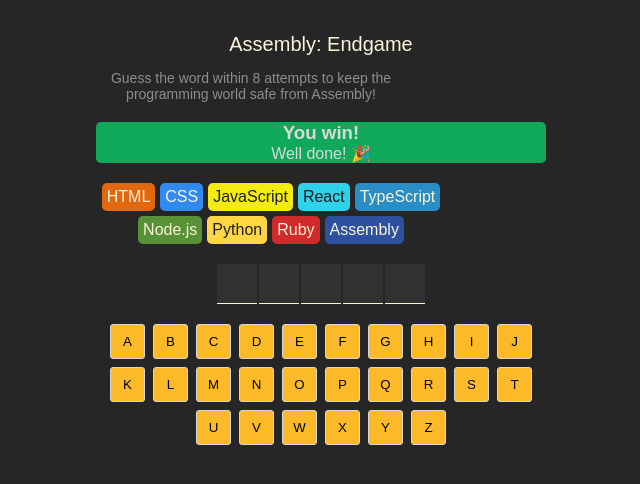
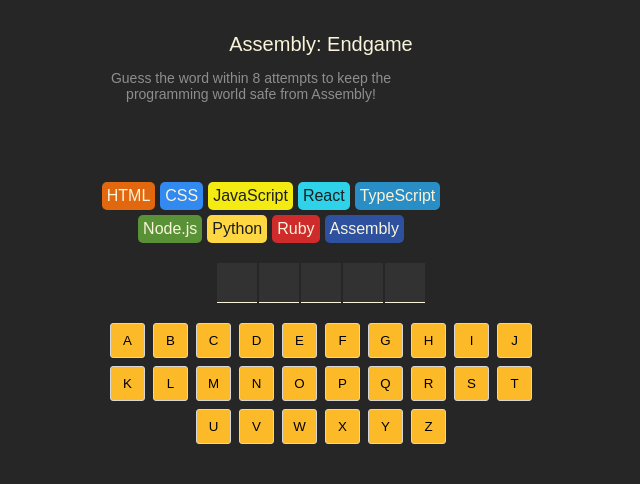
Before and after one commit to x1u49jd/Assembly-End-Game, a React (Vite) app: page / in a window 1280 px wide. Shown: the top 484 px of the page, without its empty margins (319-959 px from the left). Built offline with nearby package versions, Linux system fonts and the light colour scheme.

Commit message:
Conditionally rendered "won" or "lost" statuses based on derived variables

```diff
--- a/App.jsx
+++ b/App.jsx
@@ -72,10 +72,26 @@
                 <p>Guess the word within 8 attempts to keep the
                 programming world safe from Assembly!</p>
             </header>
-            <section className="status">
-                <h3>You win!</h3>
-                <p>Well done! 🎉</p>
+            <section className={isGameWon ? "status won" : isGameOver ? "status lost" : "status"}>
+                {isGameWon ? (
+                    <>
+                    <h3>You Win!</h3>
+                    <p>Well done! 🎉</p>
+                    </>
+                    ) :
+                isGameLost ? (
+                    <>
+                    <h3>Game Over!</h3>
+                    <p>You lose! Better start learning Assembly 😭</p>
+                    </>
+                    ) : (
+                    <>
+                    <h3>Sample Text</h3>
+                    <p>Sample Text</p>
+                    </>
+                )}
             </section>
+
             <section className="languages">
                 {languageElements}
             </section>
--- a/index.css
+++ b/index.css
@@ -30,14 +30,22 @@
 }
 
 .status {
-    background-color: rgba(16, 169, 91, 1);
     display: flex;
     flex-direction: column;
     align-items: center;
     justify-content: center;
     margin: 20px;
     border-radius: 5px;
+    visibility:hidden;
+}
 
+.status.won {
+    background-color: rgba(16, 169, 91, 1);
+    visibility:visible;
+}
+.status.lost {
+    background-color: rgb(169, 36, 16);
+    visibility:visible;
 }
 
 .status > h3 {
```
